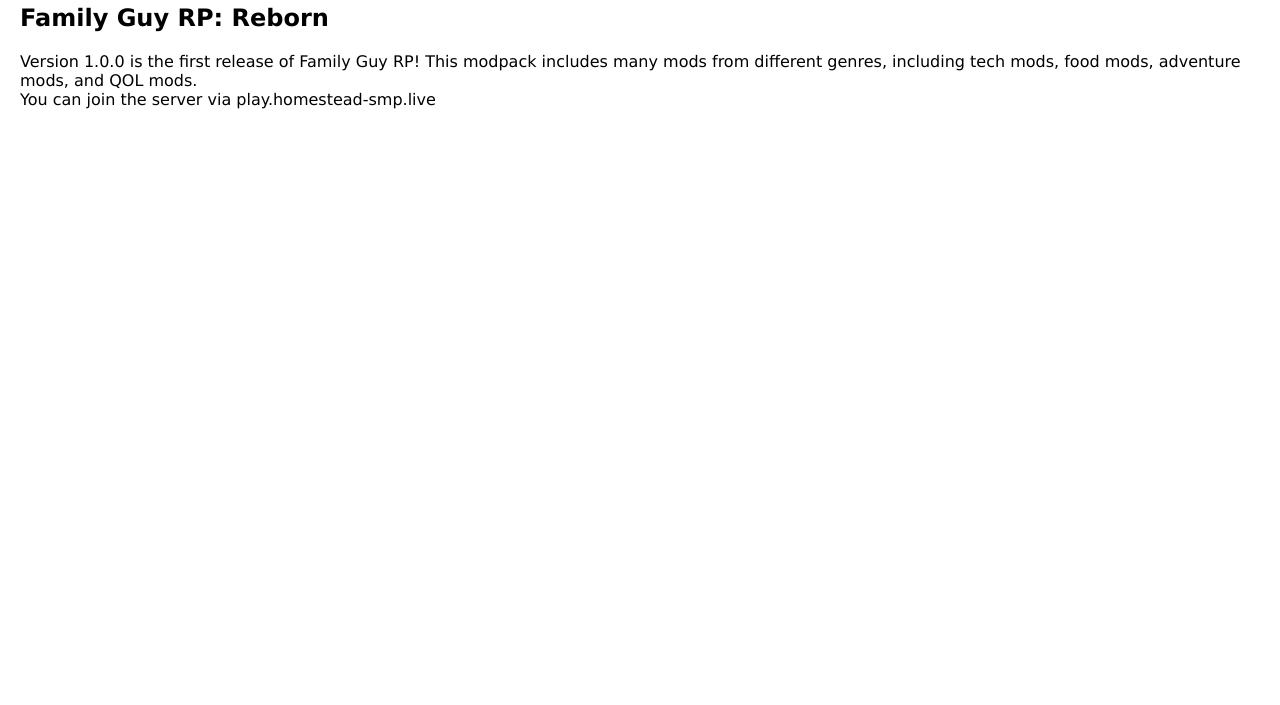
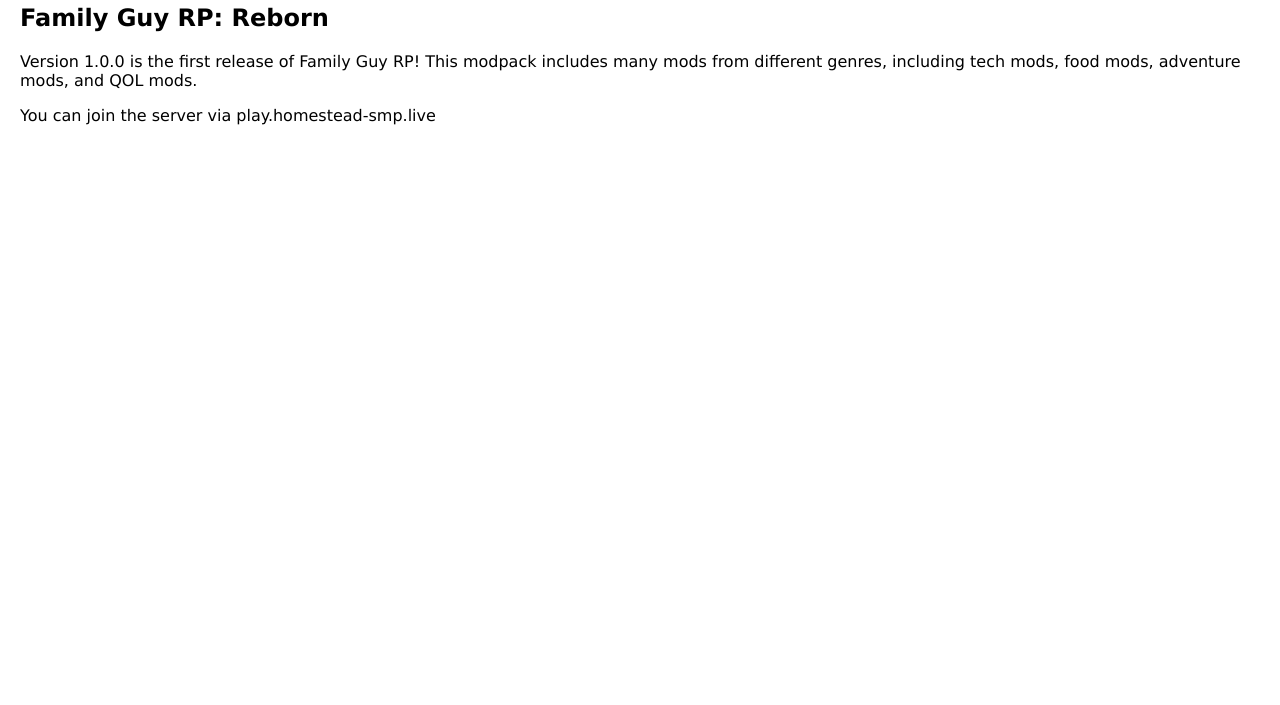
Before and after one commit to Shadowevil015/HomesteadSMP, a plain HTML site: page news.html in a window 1280 px wide. Shown: the part 95-800 px from the top of the page. Drawn offline with Linux system fonts and the light colour scheme.

Commit message:
change spacing of the news page

```diff
--- a/news.html
+++ b/news.html
@@ -22,7 +22,11 @@ body {
 
     <p>
 
-    Version 1.0.0 is the first release of Family Guy RP! This modpack includes many mods from different genres, including tech mods, food mods, adventure mods, and QOL mods.<br>
+    Version 1.0.0 is the first release of Family Guy RP! This modpack includes many mods from different genres, including tech mods, food mods, adventure mods, and QOL mods.
+
+    </p>
+
+    <p>
 
     You can join the server via play.homestead-smp.live
 
```
